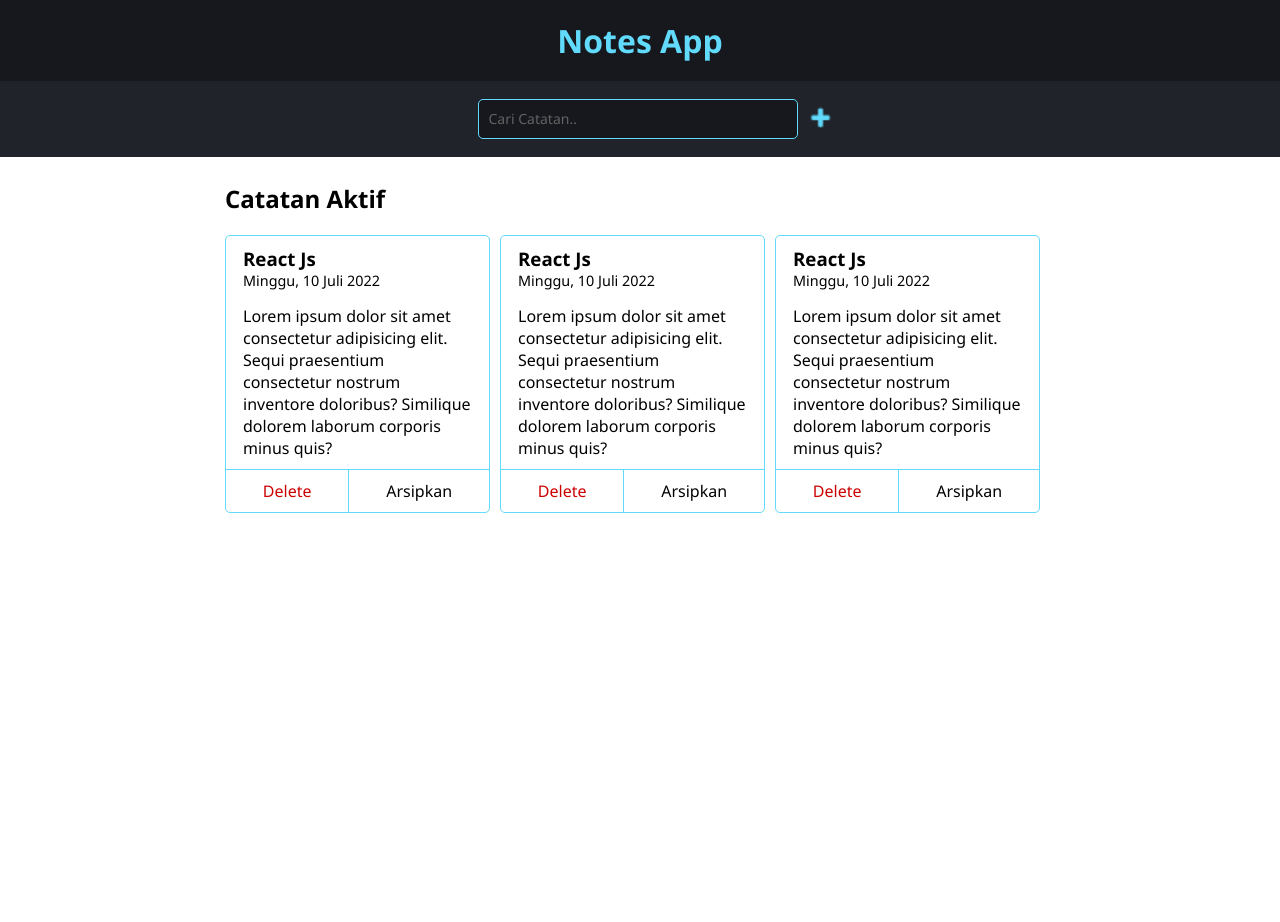
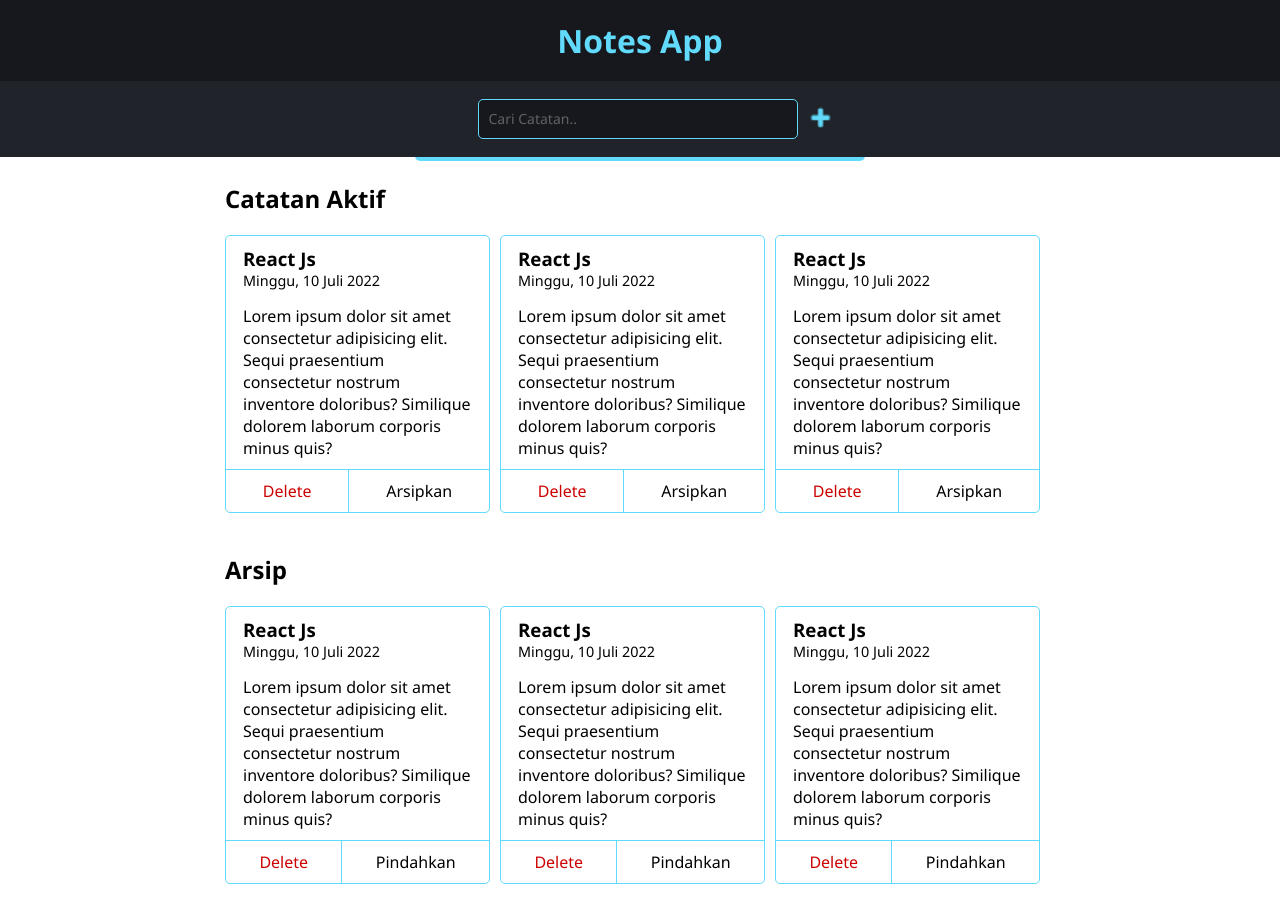
Before and after one commit to ryansuranjana/notes-app, a React (Create React App) app: page / in a window 1280 px wide. Before the commit the page ends 800 px from the top, so only its background shows below. Built offline with nearby package versions, Linux system fonts and the light colour scheme; a web font is replaced by a local one.

Commit message:
Menambahkan component NotesListArsip dan NotesArsip

```diff
--- a/src/components/App.js
+++ b/src/components/App.js
@@ -2,6 +2,7 @@ import React from 'react';
 import NotesSearch from './NotesSearch';
 import NotesInput from './NotesInput';
 import NotesListAktif from './NotesListAktif';
+import NotesListArsip from './NotesListArsip';
 
 class App extends React.Component {
   constructor(props) {
@@ -45,6 +46,8 @@ class App extends React.Component {
           <section className="notes animation-up-notes">
             <h2>Catatan Aktif</h2>
             <NotesListAktif />
+            <h2>Arsip</h2>
+            <NotesListArsip />
           </section>
         </main>
       </>
--- /dev/null
+++ b/src/components/NotesArsip.js
@@ -0,0 +1,19 @@
+import React from 'react';
+
+export default () => {
+  return (
+    <div className="card">
+      <article>
+        <header>
+          <h3>React Js</h3>
+          <p className="date-notes">Minggu, 10 Juli 2022</p>
+        </header>
+        <p className="description-notes">Lorem ipsum dolor sit amet consectetur adipisicing elit. Sequi praesentium consectetur nostrum inventore doloribus? Similique dolorem laborum corporis minus quis?</p>
+      </article>
+      <div className="action-notes">
+        <div className="btn-delete">Delete</div>
+        <div className="btn-move-notes">Pindahkan</div>
+      </div>
+    </div>
+  );
+};
--- a/src/components/NotesInput.js
+++ b/src/components/NotesInput.js
@@ -8,6 +8,7 @@ export default ({ hiddenForm }) => {
         <img src="/images/close.png" alt="Tombol close form" onClick={hiddenForm} />
       </div>
       <form>
+        <p>Sisa karakter: 50</p>
         <input type="text" placeholder="Ini adalah judul.." autoComplete="off" />
         <textarea cols="40" rows="10" placeholder="Tuliskan catatanmu di sini.." autoComplete="off"></textarea>
         <button type="submit">Buat</button>
--- /dev/null
+++ b/src/components/NotesListArsip.js
@@ -0,0 +1,12 @@
+import React from 'react';
+import NotesArsip from './NotesArsip';
+
+export default () => {
+  return (
+    <div className="notes-list">
+      <NotesArsip />
+      <NotesArsip />
+      <NotesArsip />
+    </div>
+  );
+};
--- a/src/styles/style.css
+++ b/src/styles/style.css
@@ -91,6 +91,12 @@
   animation-fill-mode: forwards;
 }
 
+form p {
+  text-align: end;
+  margin-bottom: 10px;
+  font-size: 0.8em;
+}
+
 form input {
   padding: 8px;
   margin-bottom: 5px;
@@ -144,6 +150,7 @@ textarea::placeholder {
   display: flex;
   flex-wrap: wrap;
   width: 100%;
+  margin-bottom: 30px;
 }
 
 section h2 {
@@ -221,7 +228,7 @@ article .date-notes {
     margin-top: 0;
   }
   to {
-    margin-top: -367px;
+    margin-top: -380px;
   }
 }
 
```
